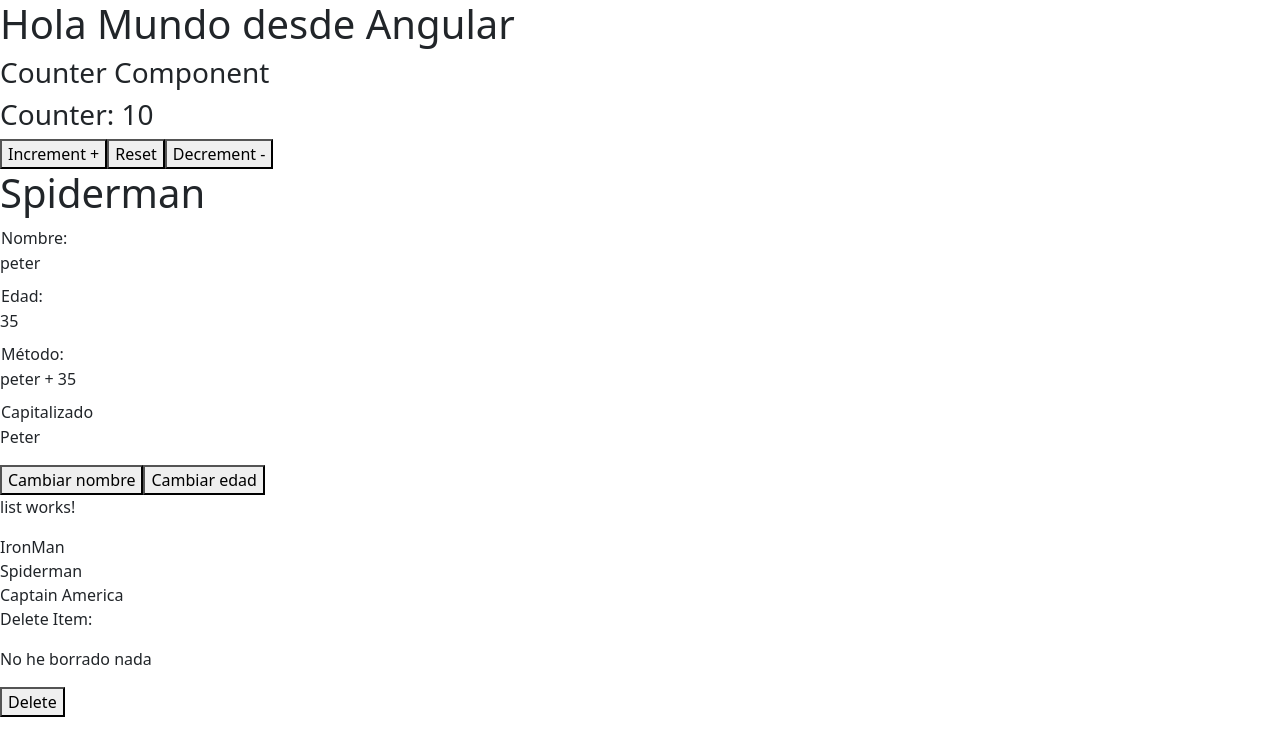
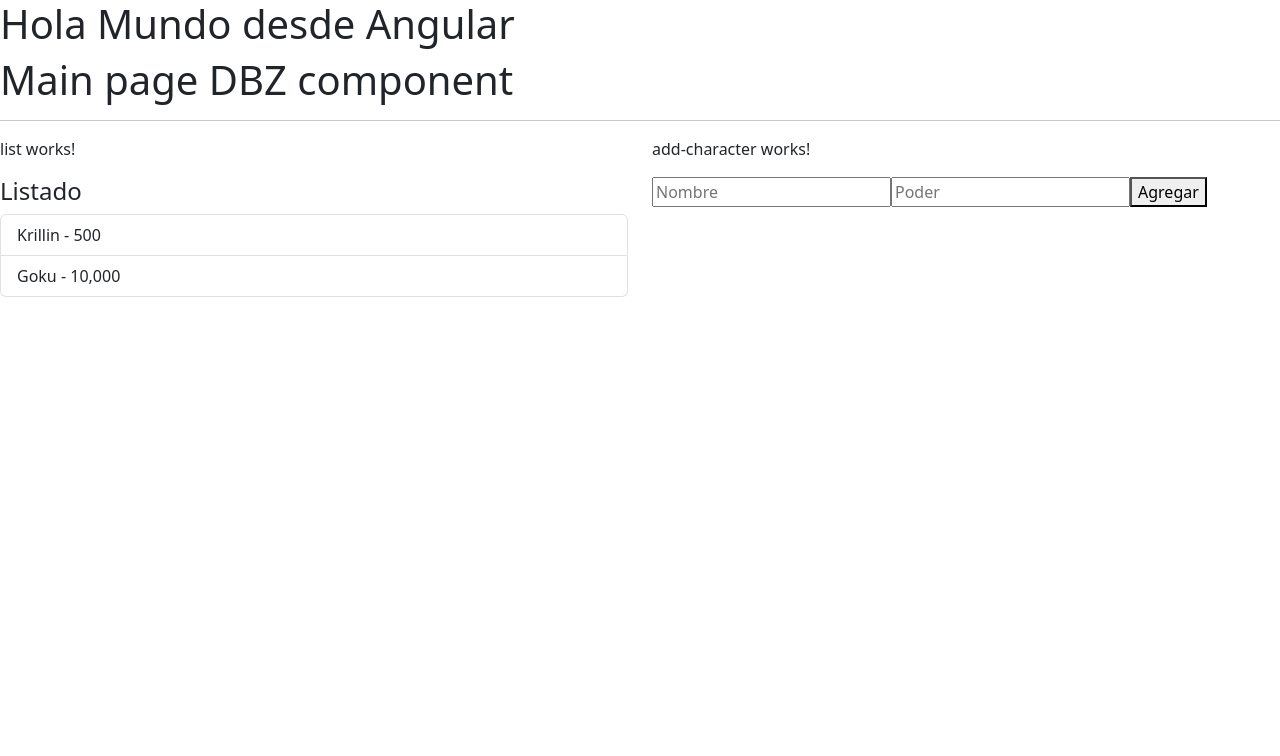
Before and after one commit to alejandrotoledoweb/angular-practice, an Angular app: page / in a window 1280 px wide. Shown: the top 756 px of the page. Built offline with nearby package versions, Linux system fonts and the light colour scheme.

Commit message:
add new dbz components and module

```diff
--- a/src/app/app.component.html
+++ b/src/app/app.component.html
@@ -1,5 +1,7 @@
 <h1>Hola Mundo desde Angular</h1>
 
-<app-counter></app-counter>
+<!-- <app-counter></app-counter>
 <app-heroes-hero></app-heroes-hero>
-<app-heroes-list></app-heroes-list>
+<app-heroes-list></app-heroes-list> -->
+
+<app-dbz-main-page></app-dbz-main-page>
--- a/src/app/app.module.ts
+++ b/src/app/app.module.ts
@@ -4,14 +4,12 @@ import { BrowserModule } from '@angular/platform-browser';
 import { CounterModule } from './counter/counter.module';
 
 import { AppComponent } from './app.component';
-import { HeroComponent } from './heroes/hero/hero.component';
-import { ListComponent } from './heroes/list/list.component';
 import { HeroesModule } from './heroes/heroes.module';
-import { CommonModule } from '@angular/common';
+import { DbzModule } from './dbz/dbz.module';
 
 @NgModule({
   declarations: [AppComponent],
-  imports: [BrowserModule, CounterModule, HeroesModule],
+  imports: [BrowserModule, CounterModule, HeroesModule, DbzModule],
   providers: [],
   bootstrap: [AppComponent],
 })
--- /dev/null
+++ b/src/app/dbz/components/add-character/add-character.component.html
@@ -0,0 +1,6 @@
+<p>add-character works!</p>
+<form action="">
+  <input type="text" placeholder="Nombre" />
+  <input type="number" placeholder="Poder" />
+  <button type="submit">Agregar</button>
+</form>
--- /dev/null
+++ b/src/app/dbz/components/list/list.component.html
@@ -0,0 +1,6 @@
+<p>list works!</p>
+<h4>Listado</h4>
+<ul class="list-group">
+  <li class="list-group-item">Krillin - 500</li>
+  <li class="list-group-item">Goku - 10,000</li>
+</ul>
--- /dev/null
+++ b/src/app/dbz/pages/main-page.component.html
@@ -0,0 +1,19 @@
+<h1>Main page DBZ component</h1>
+
+<hr>
+
+<div class="row">
+  <div class="col">
+
+    <dbz-list></dbz-list>
+
+
+  </div>
+
+  <div class="col">
+    <dbz-add-character></dbz-add-character>
+
+  </div>
+
+
+</div>
```
Also changed, not shown: src/app/dbz/components/add-character/add-character.component.ts (added, +8 -0 lines), src/app/dbz/components/list/list.component.ts (added, +8 -0 lines), src/app/dbz/dbz.module.ts (added, +16 -0 lines), src/app/dbz/pages/main-page.component.ts (added, +10 -0 lines), src/app/dbz/components/add-character/add-character.component.css (added), src/app/dbz/components/list/list.component.css (added).
